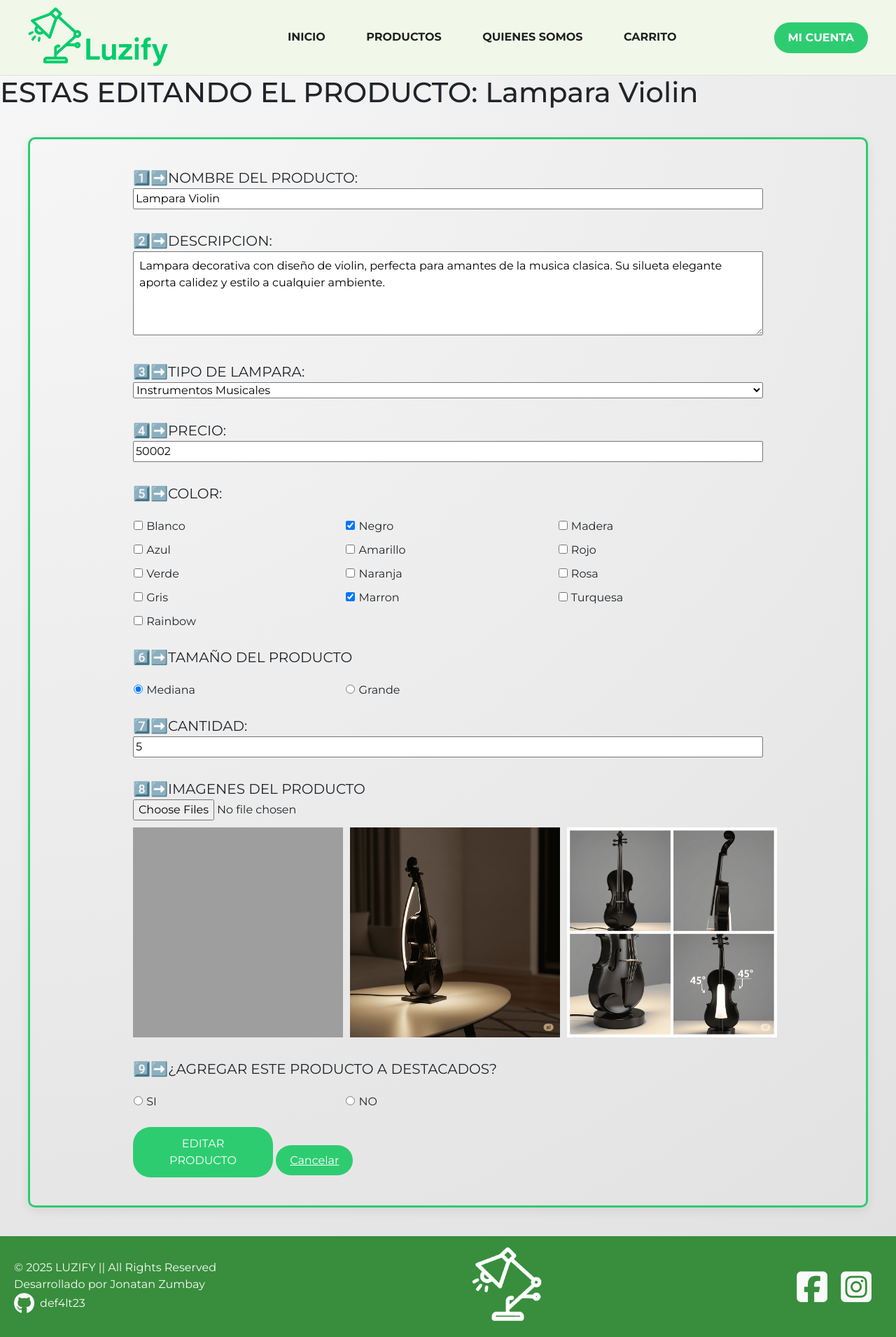
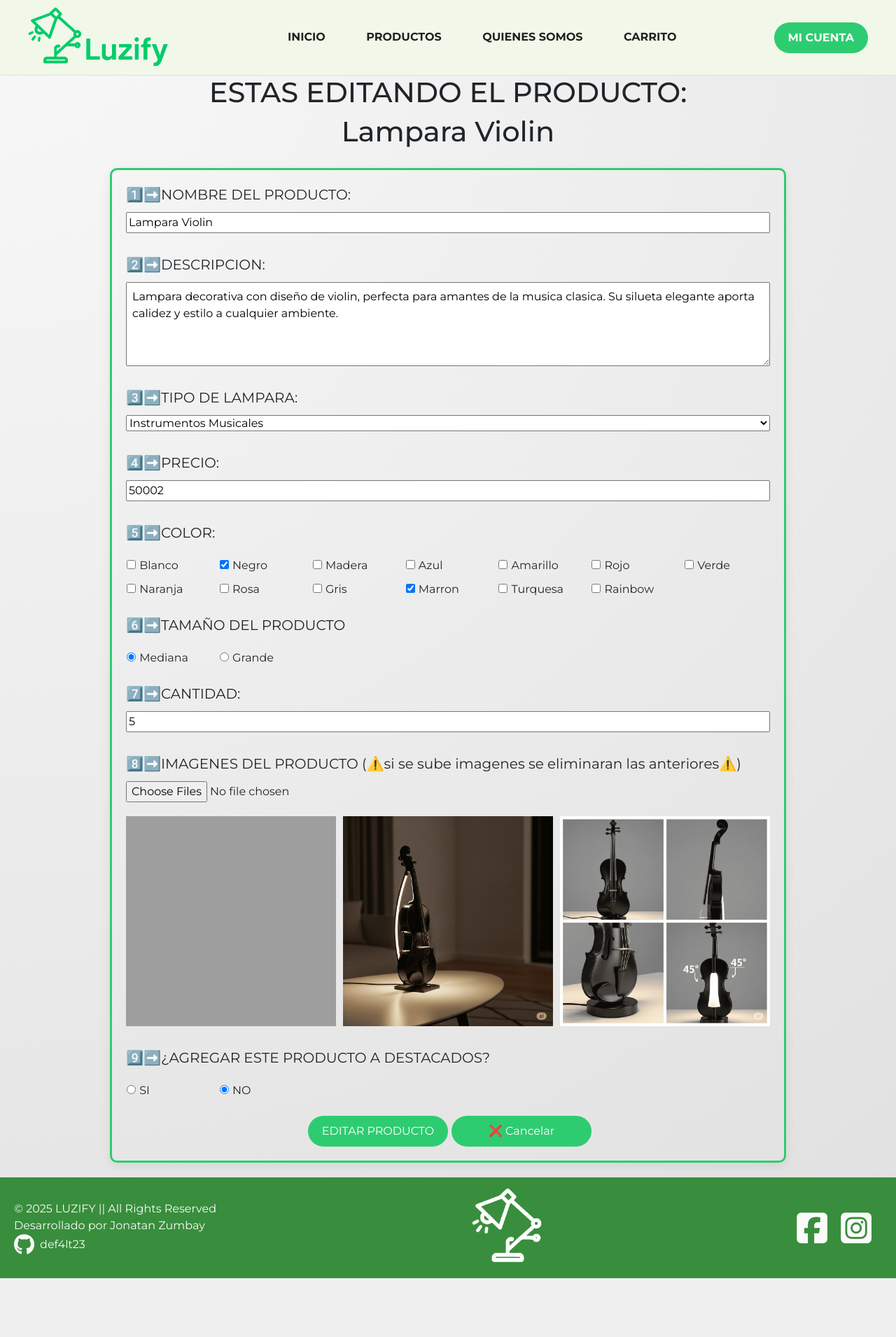
Before and after one commit to def4lt23/DPFS_jonatan_zumbay, a Node server app: page /products/editarprod/2 in a window 1280 px wide. Shown: the whole page at 70% size. After the commit the page ends 1826 px from the top, so only its background shows below. Run offline with Node 20, Linux system fonts and the light colour scheme; grey boxes are pictures that could not be loaded.

Commit message:
editadas vista de errores de id

```diff
--- a/ReporteActividades.txt
+++ b/ReporteActividades.txt
@@ -52,4 +52,9 @@
 	* Se creo la vista crearprod.ejs donde se agregaran los productos nuevos.
 	* Se edito los archivos de routes y controllers para renderizar las vistas nuevas.
 >>> SEMANA 3 (18 al 22)
+	* Se creo las vistas crearprod.ejs y editarprod.ejs para poder crear y editar productos del archivo json.
+	* Se instalo MULTER para poder trabajar con imagenes en la edicion y creacion de los productos.
+	* Se hicieron correcciones en las vistas en cuanto a botones y forma de mostrar la informacion.
+	* Se editaron constantemente para el CRUD los archivos de products en routes y controllers.
+	* Se corrigieron botones y textos en css para mejor visibilidad.
 >>> SEMANA 4 (25 al 29)
--- a/controllers/productsController.js
+++ b/controllers/productsController.js
@@ -57,7 +57,7 @@ const productsController = {
       descripcion: req.body.descripcion,
       modeloId: parseInt(req.body.modeloId), // convierte el id del modelo a entero
       precio: parseFloat(req.body.precio),
-      colorIds: req.body.color.map((c) => parseInt(c)), // convierte los ids de colores a enteros
+      colorIds: req.body.color ? req.body.color.map((c) => parseInt(c)) : [1], // verifica si hay color elegido, sino asigna el primer color
       tamano: req.body.tamano,
       stock: parseInt(req.body.stock),
       imagen:
@@ -105,10 +105,21 @@ const productsController = {
         produtemp.descripcion = req.body.descripcion;
         produtemp.modeloId = parseInt(req.body.modeloId);
         produtemp.precio = parseInt(req.body.precio); // de momento lo dejo en entero
-        produtemp.colorIds = req.body.colorIds.map((c) => parseInt(c)); // convierte los ids de colores a enteros
+        // Manejo de colores
+        let coloresSeleccionados = req.body.colorIds;
+
+        if (!coloresSeleccionados) {
+          coloresSeleccionados = [1]; // se asigna el color por defecto si no se selecciona ninguno
+        } else if (!Array.isArray(coloresSeleccionados)) { //si eligio solo un color se debe convertir a array
+          coloresSeleccionados = [coloresSeleccionados];
+        }
+        // Convertir todos los ids a enteros
+        produtemp.colorIds = coloresSeleccionados.map((c) => parseInt(c));
+
         produtemp.tamano = req.body.tamano;
         produtemp.stock = parseInt(req.body.stock);
-        if (req.files && req.files.length > 0) { //si se subieron nuevas imagenes
+        if (req.files && req.files.length > 0) {
+          //si se subieron nuevas imagenes
           produtemp.imagen = req.files.map((file) => file.filename); // reemplaza las img existentes con las nuevas
         } //si no se subieron nuevas imagenes, mantiene las existentes
         produtemp.destacado = req.body.destacado === "SI";
--- a/public/styles/editarprod.css
+++ b/public/styles/editarprod.css
@@ -1,20 +1,31 @@
+body {
+    display: grid;
+    min-height: 100dvh;
+    grid-template-rows: auto;
+} /*dejar siempre el footer abajo*/
+
+body h1 {
+    text-align: center;
+}
+
 .contenedor {
     display: flex;
     flex-direction: column;
     justify-content: center;
     align-items: center;
-    padding: 40px 20px;
+    padding: 20px;
     max-width: 1200px;
-    margin: 0 auto;
+    margin: 20px auto;
+    box-sizing: border-box;
     gap: 40px;
-    margin: 40px auto;
     border: 3px solid #2ECC71;
     border-radius: 10px;
     box-shadow: 0 4px 15px rgba(0, 0, 0, 0.08);
 }
 
 .botoneditar,
-.botoneliminar {
+.botonerror {
+    background-color: #2ECC71;
     color: white;
     padding: 12px 20px;
     border: none;
@@ -26,26 +37,37 @@
     max-width: 200px;
     box-sizing: border-box;
     align-self: center;
-
 }
 
-.botoneditar {
-    background-color: #2ECC71;
+.botones {
+    text-align: center;
+    justify-content: center;
+    display: flex;
 }
 
-.botoneliminar {
-    background-color: #E74C3C;
+.botones button {
+    padding: 10px;
+    margin: 0 5px;
 }
 
-.botoneditar:hover {
+.botones a,
+.botonerror {
+    text-decoration: none;
+    padding: 10px;
+}
+
+.botoneditar:hover{
     background-color: #27AE60;
 }
 
-.botoneliminar:hover {
-    background-color: #C0392B;
+.botonerror:hover{
+    background-color: #27AE60;
 }
 
-
+.botonerror {
+    position: relative;
+    top: 25px;
+}
 
 .clasep textarea {
   width: 100%;       /* ocupa todo el ancho disponible */
@@ -57,10 +79,10 @@
 }
 
 .clasep {
-    flex-direction: row;
+    display: flex;
+    flex-direction: column;
     gap: 10px;
     width: 100%;
-    max-width: 900px;
     margin-bottom: 30px;
 
 }
@@ -70,12 +92,14 @@
 }
 
 .clasep input, select {
-    width: 100%;
+  width: 100%;
+  max-width: 100%;
+  box-sizing: border-box;
 }
 
 .claser {
     display: grid;
-    grid-template-columns: repeat(3, 1fr); /* 3 columnas iguales */
+    grid-template-columns: repeat(auto-fit, minmax(120px, 1fr));
     gap: 10px; /* espacio entre cada radio+label */
 }
 
@@ -95,13 +119,16 @@
 
 .fade-slider {
     padding-top: 10px;
+    flex-wrap: wrap;
+    justify-content: center;
   display: flex;
   gap: 10px; /* espacio entre imágenes */
 }
 
 .fade-slider img {
-  width: 300px;     /* tamaño cuadrado */
-  height: 300px;
+  width: 100%;
+  max-width: 300px;
+  height: auto;
   object-fit: cover;
   /* sin posicionamiento absoluto ni animación */
 }
@@ -117,3 +144,13 @@
     max-width: 400px;
     height: auto;
 }
+
+/* responsive */
+@media (max-width: 992px) {
+  .contenedor {
+    padding: 10px;
+  }
+  .fade-slider img {
+    max-width: 100%; /* imágenes fluidas en móvil */
+  }
+}
--- a/views/products/editarprod.ejs
+++ b/views/products/editarprod.ejs
@@ -5,11 +5,15 @@
     <body>
         <%- include('../partials/header.ejs') %>
             <% if (miProducto) { %>
-                <h1>ESTAS EDITANDO EL PRODUCTO: <%= miProducto.nombre %>
+                <h1>ESTAS EDITANDO EL PRODUCTO:</h1>
+                <h1>
+                    <%= miProducto.nombre %>
                 </h1>
 
+
                 <div class="contenedor">
-                    <form action="/products/editarprod/<%= miProducto.id %>?_method=PUT" method="post" enctype="multipart/form-data">
+                    <form action="/products/editarprod/<%= miProducto.id %>?_method=PUT" method="post"
+                        enctype="multipart/form-data">
                         <div class="clasep">
                             <label for="nombre">1️⃣➡️NOMBRE DEL PRODUCTO:</label>
                             <input type="text" id="nombre" name="nombre" value="<%= miProducto.nombre %>" required>
@@ -52,7 +56,7 @@
                             <legend>6️⃣➡️TAMAÑO DEL PRODUCTO</legend>
                             <label>
                                 <input type="radio" name="tamano" value="Mediana" <%=miProducto.tamano==='Mediana'
-                                    ? 'checked' : '' %>>
+                                    ? 'checked' : '' %> required>
                                 Mediana
                             </label>
                             <label>
@@ -68,7 +72,8 @@
                                 placeholder="Añade la cantidad del producto nuevo" min="0" required>
                         </div>
                         <div class="clasep">
-                            <label for="image">8️⃣➡️IMAGENES DEL PRODUCTO</label>
+                            <label for="image">8️⃣➡️IMAGENES DEL PRODUCTO (⚠️si se sube imagenes se eliminaran las
+                                anteriores⚠️)</label>
                             <input type="file" id="image" name="imagen" multiple>
                             <div class="imagen">
                                 <div class="fade-slider">
@@ -82,18 +87,22 @@
                         <fieldset class="claser">
                             <legend>9️⃣➡️¿AGREGAR ESTE PRODUCTO A DESTACADOS?</legend>
                             <label>
-                                <input type="radio" name="destacado" value="SI">
+                                <input type="radio" name="destacado" value="SI" <%=miProducto.destacado ? 'checked' : ''
+                                    %> required>
                                 SI
                             </label>
                             <label>
-                                <input type="radio" name="destacado" value="NO">
+                                <input type="radio" name="destacado" value="NO" <%=!miProducto.destacado ? 'checked'
+                                    : '' %>>
                                 NO
                             </label>
                         </fieldset>
+
                         <br>
-                        <button type="submit" class="botoneditar">EDITAR PRODUCTO</button>
-                        <a class="botoneditar" href="/products/productos">Cancelar</a>
-
+                        <div class="botones">
+                            <button type="submit" class="botoneditar">EDITAR PRODUCTO</button>
+                            <a class="botoneditar" href="/products/productos">❌ Cancelar</a>
+                        </div>
 
                     </form>
                 </div>
@@ -102,7 +111,9 @@
                     <div class="error">
                         <h1>Lampara o Producto no encontrado en EDITAR</h1>
                         <img src="/images/lamperror.png" alt="">
-                        <a class="botoneditar" href="/">Volver a Home</a>
+                        <div>
+                        <a class="botonerror" href="/">Volver a Home</a>
+                        </div>
                     </div>
                     <% } %>
 
--- a/views/products/productos.ejs
+++ b/views/products/productos.ejs
@@ -76,8 +76,11 @@
 
             </div>
 
+            <div class="contenedor_boton_admin">
+                <a class="botonadmin" href="/products/crearprod">AÑADIR UN PRODUCTO (ADMIN)</a>
+            </div>
             <%- include('../partials/footer.ejs') %>
-            <%- include('../partials/scripts.ejs') %>
+                <%- include('../partials/scripts.ejs') %>
     </body>
 
 </html>
```
Also changed, not shown: public/styles/crearprod.css (+26 -4 lines), public/styles/detalle.css (+55 -16 lines), public/styles/productos.css (+31 -2 lines), retro.md (+12 -0 lines), views/products/crearprod.ejs (+13 -7 lines), views/products/detalle.ejs (+11 -4 lines).
